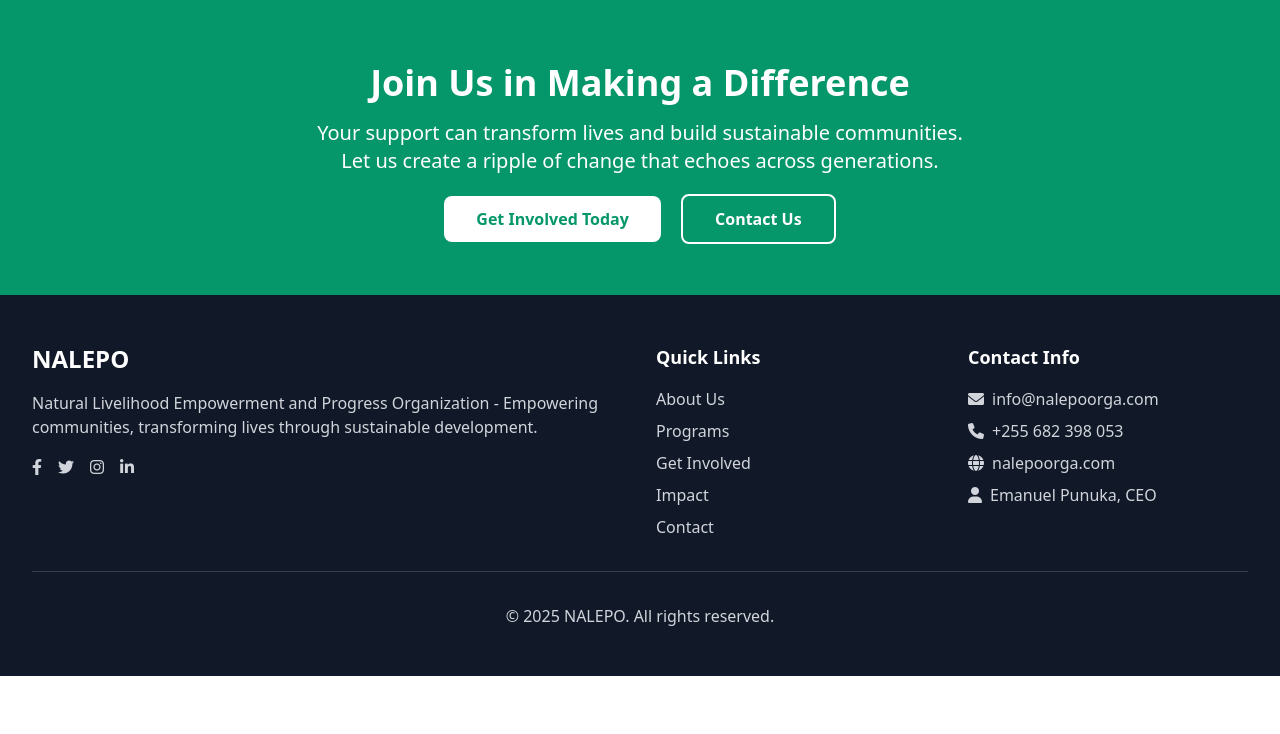
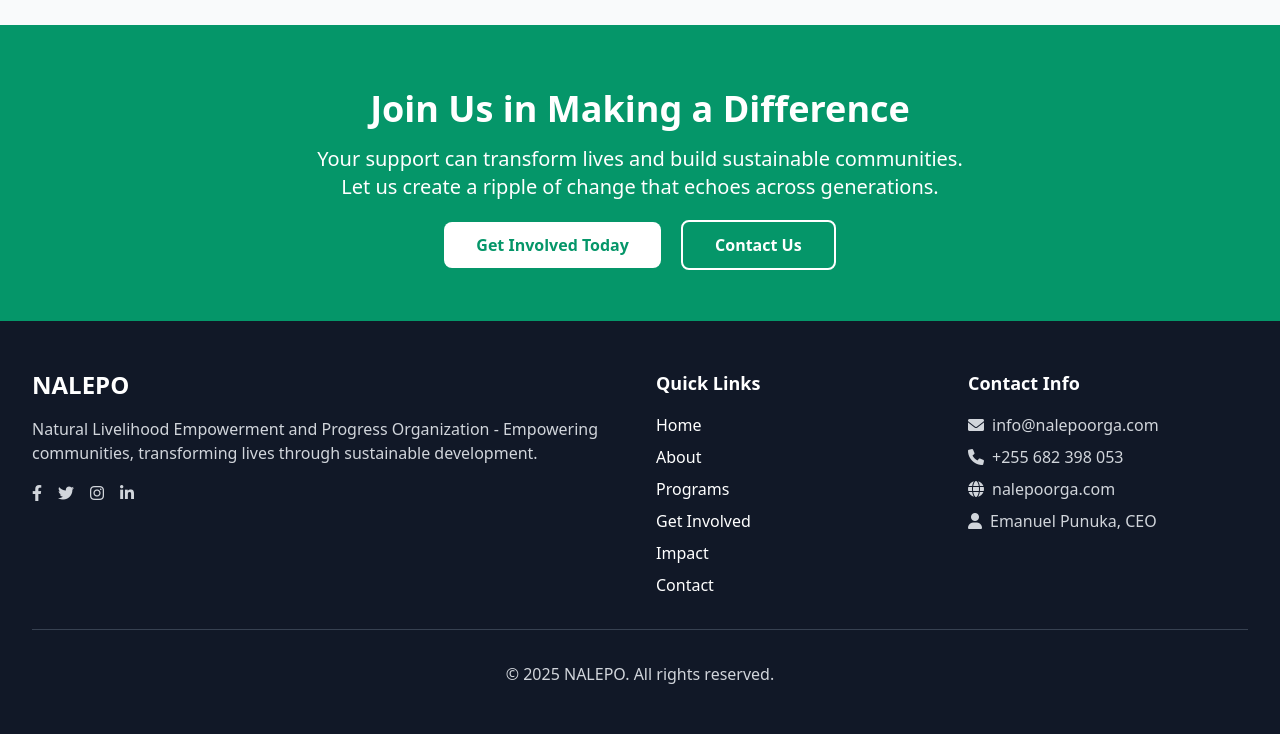
Before and after one commit to Rodgence/Nalepo, a PHP site: page /index.php in a window 1280 px wide. Shown: the part 3213-3947 px from the top of the page. Before the commit the page ends 3889 px from the top, so only its background shows below. Run offline with PHP 8.4, Linux system fonts and the light colour scheme; some libraries are stand-ins or nearby versions.

Commit message:
changes made for the homepage and to remove html files from the repository

```diff
--- a/includes/footer.php
+++ b/includes/footer.php
@@ -13,13 +13,14 @@
                     </div>
                 </div>
                 <div>
-                    <h4 class="text-lg font-semibold mb-4">Quick Links</h4>
+                    <h3 class="text-lg font-bold mb-4">Quick Links</h3>
                     <ul class="space-y-2">
-                        <li><a href="about.php" class="text-gray-300 hover:text-white">About Us</a></li>
-                        <li><a href="programs.php" class="text-gray-300 hover:text-white">Programs</a></li>
-                        <li><a href="get-involved.php" class="text-gray-300 hover:text-white">Get Involved</a></li>
-                        <li><a href="impact.php" class="text-gray-300 hover:text-white">Impact</a></li>
-                        <li><a href="contact.php" class="text-gray-300 hover:text-white">Contact</a></li>
+                        <li><a href="/" class="hover:text-sunset-orange transition duration-300">Home</a></li>
+                        <li><a href="/about" class="hover:text-sunset-orange transition duration-300">About</a></li>
+                        <li><a href="/programs" class="hover:text-sunset-orange transition duration-300">Programs</a></li>
+                        <li><a href="/get-involved" class="hover:text-sunset-orange transition duration-300">Get Involved</a></li>
+                        <li><a href="/impact" class="hover:text-sunset-orange transition duration-300">Impact</a></li>
+                        <li><a href="/contact" class="hover:text-sunset-orange transition duration-300">Contact</a></li>
                     </ul>
                 </div>
                 <div>
--- a/includes/header.php
+++ b/includes/header.php
@@ -63,3 +63,24 @@ $current_page = basename($_SERVER['PHP_SELF'], '.php');
             </div>
         </div>
     </nav>
+<!-- Desktop Navigation -->
+<div class="hidden md:flex space-x-8">
+    <a href="/" class="<?php echo ($page_title == 'Home') ? 'text-sunset-orange border-b-2 border-sunset-orange' : 'text-white hover:text-sunset-orange'; ?> transition duration-300">Home</a>
+    <a href="/about" class="<?php echo ($page_title == 'About') ? 'text-sunset-orange border-b-2 border-sunset-orange' : 'text-white hover:text-sunset-orange'; ?> transition duration-300">About</a>
+    <a href="/programs" class="<?php echo ($page_title == 'Programs') ? 'text-sunset-orange border-b-2 border-sunset-orange' : 'text-white hover:text-sunset-orange'; ?> transition duration-300">Programs</a>
+    <a href="/get-involved" class="<?php echo ($page_title == 'Get Involved') ? 'text-sunset-orange border-b-2 border-sunset-orange' : 'text-white hover:text-sunset-orange'; ?> transition duration-300">Get Involved</a>
+    <a href="/impact" class="<?php echo ($page_title == 'Impact') ? 'text-sunset-orange border-b-2 border-sunset-orange' : 'text-white hover:text-sunset-orange'; ?> transition duration-300">Impact</a>
+    <a href="/contact" class="<?php echo ($page_title == 'Contact') ? 'text-sunset-orange border-b-2 border-sunset-orange' : 'text-white hover:text-sunset-orange'; ?> transition duration-300">Contact</a>
+</div>
+
+<!-- Mobile Navigation -->
+<div id="mobile-menu" class="hidden md:hidden bg-maasai-red">
+    <div class="px-2 pt-2 pb-3 space-y-1">
+        <a href="/" class="<?php echo ($page_title == 'Home') ? 'bg-sunset-orange text-white' : 'text-white hover:bg-sunset-orange'; ?> block px-3 py-2 rounded-md text-base font-medium transition duration-300">Home</a>
+        <a href="/about" class="<?php echo ($page_title == 'About') ? 'bg-sunset-orange text-white' : 'text-white hover:bg-sunset-orange'; ?> block px-3 py-2 rounded-md text-base font-medium transition duration-300">About</a>
+        <a href="/programs" class="<?php echo ($page_title == 'Programs') ? 'bg-sunset-orange text-white' : 'text-white hover:bg-sunset-orange'; ?> block px-3 py-2 rounded-md text-base font-medium transition duration-300">Programs</a>
+        <a href="/get-involved" class="<?php echo ($page_title == 'Get Involved') ? 'bg-sunset-orange text-white' : 'text-white hover:bg-sunset-orange'; ?> block px-3 py-2 rounded-md text-base font-medium transition duration-300">Get Involved</a>
+        <a href="/impact" class="<?php echo ($page_title == 'Impact') ? 'bg-sunset-orange text-white' : 'text-white hover:bg-sunset-orange'; ?> block px-3 py-2 rounded-md text-base font-medium transition duration-300">Impact</a>
+        <a href="/contact" class="<?php echo ($page_title == 'Contact') ? 'bg-sunset-orange text-white' : 'text-white hover:bg-sunset-orange'; ?> block px-3 py-2 rounded-md text-base font-medium transition duration-300">Contact</a>
+    </div>
+</div>
--- a/index.php
+++ b/index.php
@@ -11,8 +11,8 @@ include 'includes/header.php';
                 <h1 class="text-4xl md:text-6xl font-bold mb-6">Empowering Communities, Transforming Lives</h1>
                 <p class="text-xl md:text-2xl mb-8 max-w-3xl mx-auto">NALEPO means "spring" in Maasai—symbolizing life, abundance, and sustainability for vulnerable communities.</p>
                 <div class="space-x-4">
-                    <a href="get-involved.php" class="bg-savanna-green hover:bg-green-700 text-white font-bold py-3 px-8 rounded-lg transition duration-300">Donate Now</a>
-                    <a href="about.php" class="bg-transparent border-2 border-white hover:bg-white hover:text-maasai-red text-white font-bold py-3 px-8 rounded-lg transition duration-300">Learn More</a>
+                    <a href="/get-involved" class="bg-savanna-green hover:bg-green-700 text-white font-bold py-3 px-8 rounded-lg transition duration-300">Donate Now</a>
+                    <a href="/about" class="bg-transparent border-2 border-white hover:bg-white hover:text-maasai-red text-white font-bold py-3 px-8 rounded-lg transition duration-300">Learn More</a>
                 </div>
             </div>
         </div>
@@ -226,8 +226,8 @@ include 'includes/header.php';
             <h2 class="text-3xl md:text-4xl font-bold mb-4">Join Us in Making a Difference</h2>
             <p class="text-xl mb-8 max-w-2xl mx-auto">Your support can transform lives and build sustainable communities. Let us create a ripple of change that echoes across generations.</p>
             <div class="space-x-4">
-                <a href="get-involved.php" class="bg-white text-savanna-green hover:bg-gray-100 font-bold py-3 px-8 rounded-lg transition duration-300">Get Involved Today</a>
-                <a href="contact.php" class="bg-transparent border-2 border-white hover:bg-white hover:text-savanna-green text-white font-bold py-3 px-8 rounded-lg transition duration-300">Contact Us</a>
+                <a href="/get-involved" class="bg-white text-savanna-green hover:bg-gray-100 font-bold py-3 px-8 rounded-lg transition duration-300">Get Involved Today</a>
+                <a href="/contact" class="bg-transparent border-2 border-white hover:bg-white hover:text-savanna-green text-white font-bold py-3 px-8 rounded-lg transition duration-300">Contact Us</a>
             </div>
         </div>
     </section>
```
Also changed, not shown: .htaccess (added).
